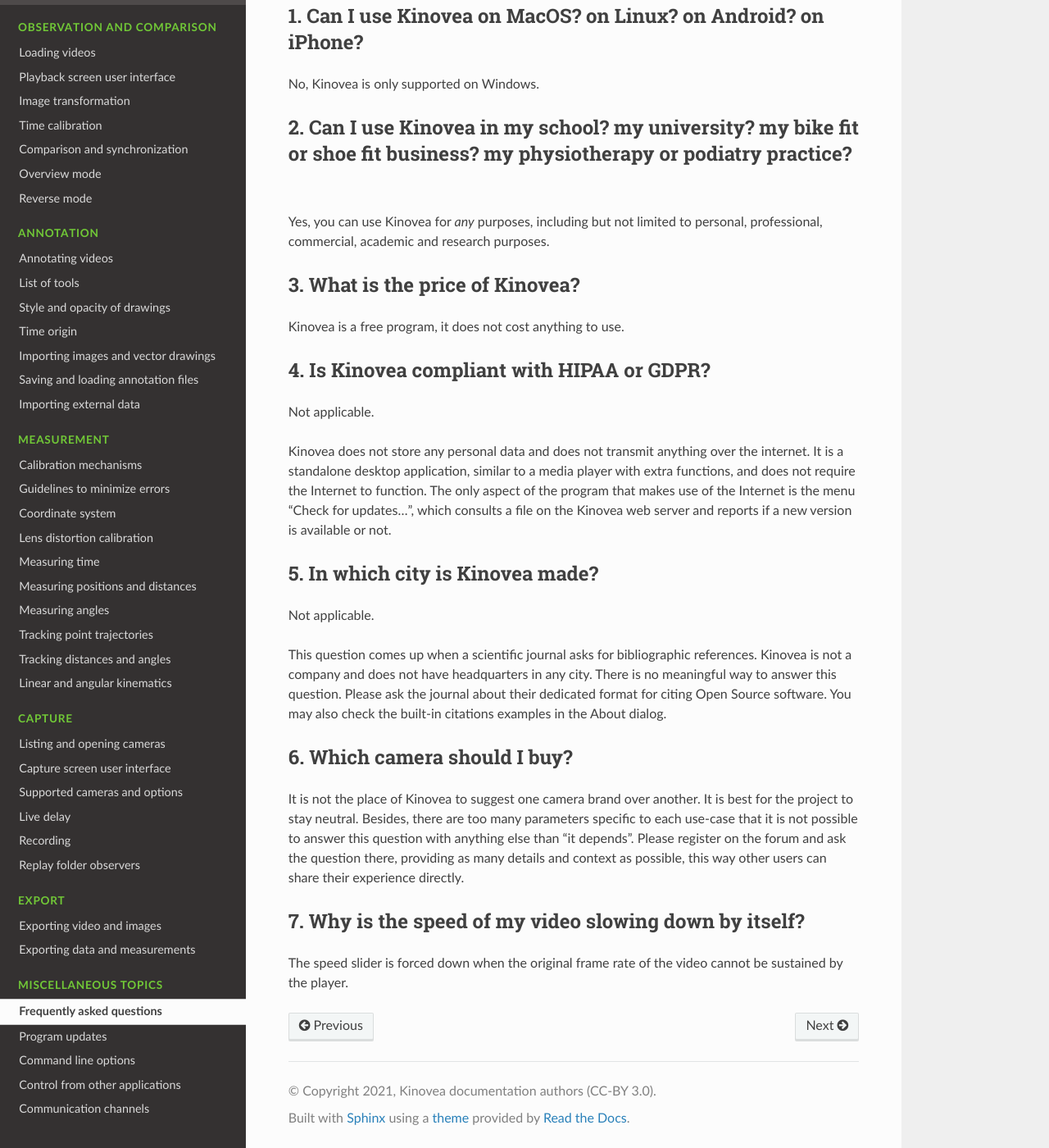
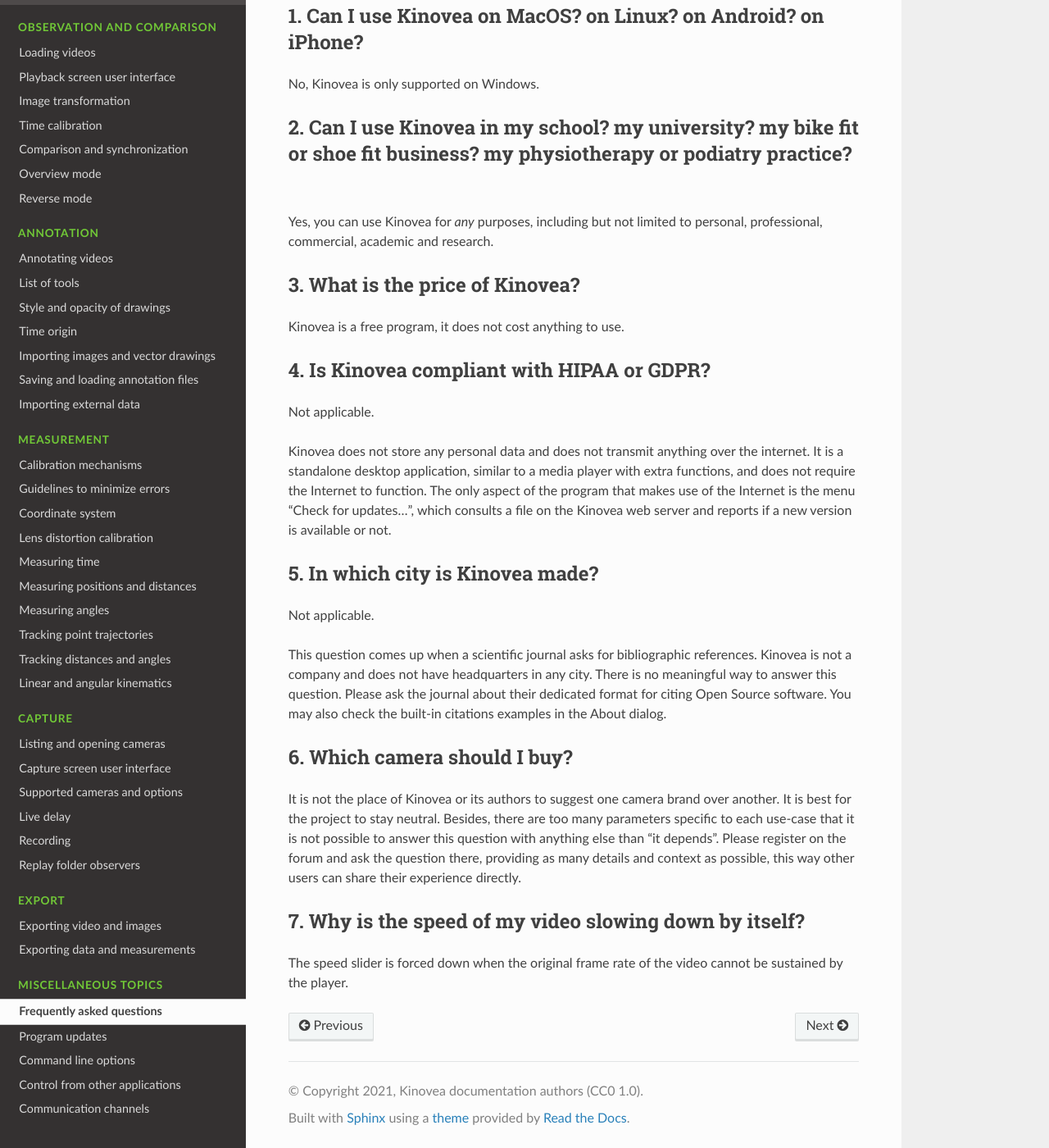
Before and after one commit to Kinovea/kinovea-docs, a Sphinx documentation site: the page built from source/misc/faq.rst, in a window 1280 px wide and 1400 px high, scrolled down 205 px. Shown: the whole window at 82% size. Built offline with Sphinx 7.4.7 and the Read the Docs theme 2.0.0, drawn with Linux system fonts in a browser that asks for light colours.

```diff
--- a/source/conf.py
+++ b/source/conf.py
@@ -17,7 +17,7 @@ import sphinx_rtd_theme
 
 # -- Project information -----------------------------------------------------
 project = 'Kinovea'
-copyright = '2021, Kinovea documentation authors (CC-BY 3.0)'
+copyright = '2021, Kinovea documentation authors (CC0 1.0)'
 author = 'Kinovea documentation authors'
 
 # The full version, including alpha/beta/rc tags
--- a/source/index.rst
+++ b/source/index.rst
@@ -1,8 +1,8 @@
 %%%%%%%%%%%%%%%%%%%%%%%%%%%%%%%%%%%%%%%%%%%%%%
-    Kinovea documentation
+    Kinovea reference manual
 %%%%%%%%%%%%%%%%%%%%%%%%%%%%%%%%%%%%%%%%%%%%%%
 
-Welcome to the reference documentation for `Kinovea <https://www.kinovea.org>`__.
+Welcome to the manual for `Kinovea <https://www.kinovea.org>`__.
 
 Kinovea is a video annotation tool designed for motion analysis.
 It features utilities to capture, slow down, compare, annotate and measure motion in videos.
--- a/source/misc/faq.rst
+++ b/source/misc/faq.rst
@@ -12,7 +12,8 @@ No, Kinovea is only supported on Windows.
 
 2. Can I use Kinovea in my school? my university? my bike fit or shoe fit business? my physiotherapy or podiatry practice?
 ---------------------------------------------------------------------------------------------------------------------------
-Yes, you can use Kinovea for *any* purposes, including but not limited to personal, professional, commercial, academic and research purposes.
+Yes, you can use Kinovea for *any* purposes,
+including but not limited to personal, professional, commercial, academic and research.
 
 3. What is the price of Kinovea?
 ---------------------------------
@@ -40,7 +41,8 @@ You may also check the built-in citations examples in the About dialog.
 
 6. Which camera should I buy?
 ------------------------------
-It is not the place of Kinovea to suggest one camera brand over another. It is best for the project to stay neutral.
+It is not the place of Kinovea or its authors to suggest one camera brand over another.
+It is best for the project to stay neutral.
 Besides, there are too many parameters specific to each use-case that it is not possible to answer this question with anything else than "it depends".
 Please register on the forum and ask the question there, providing as many details and context as possible, this way other users can share their experience directly.
 
```
